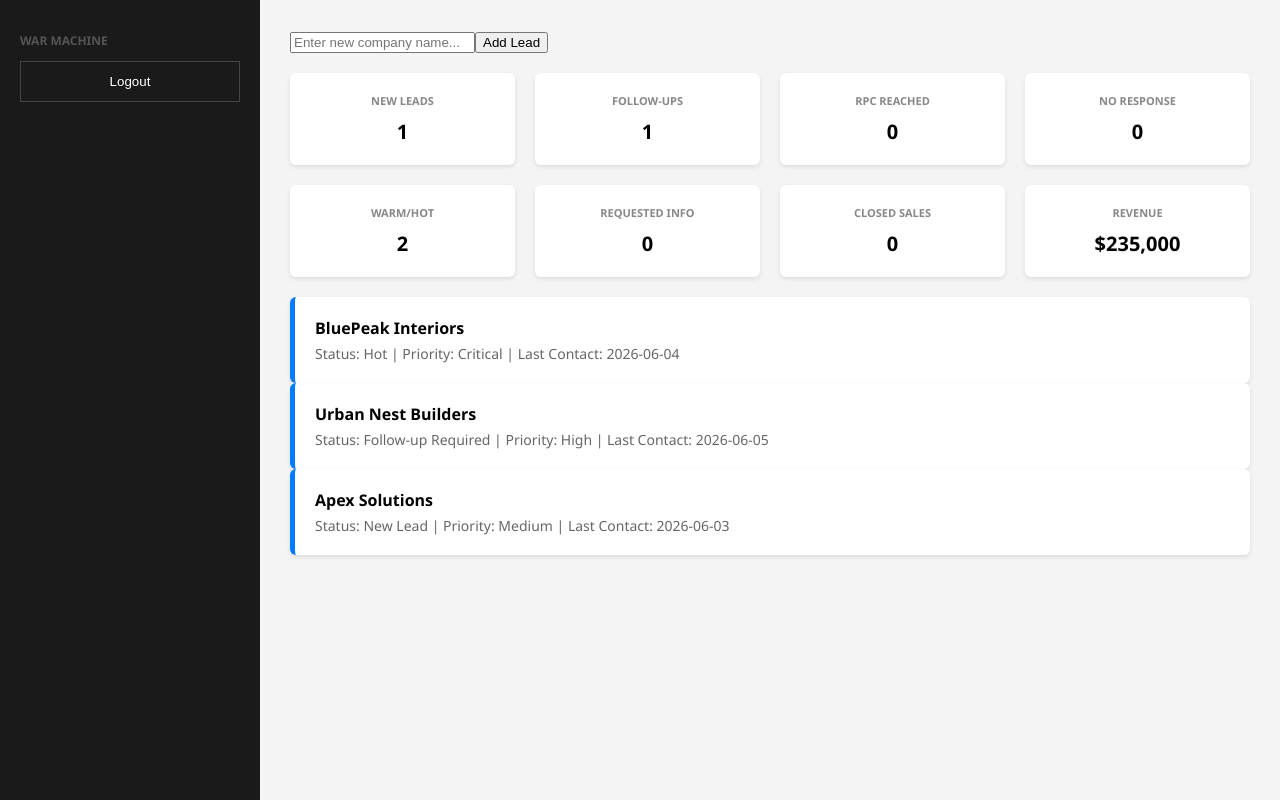
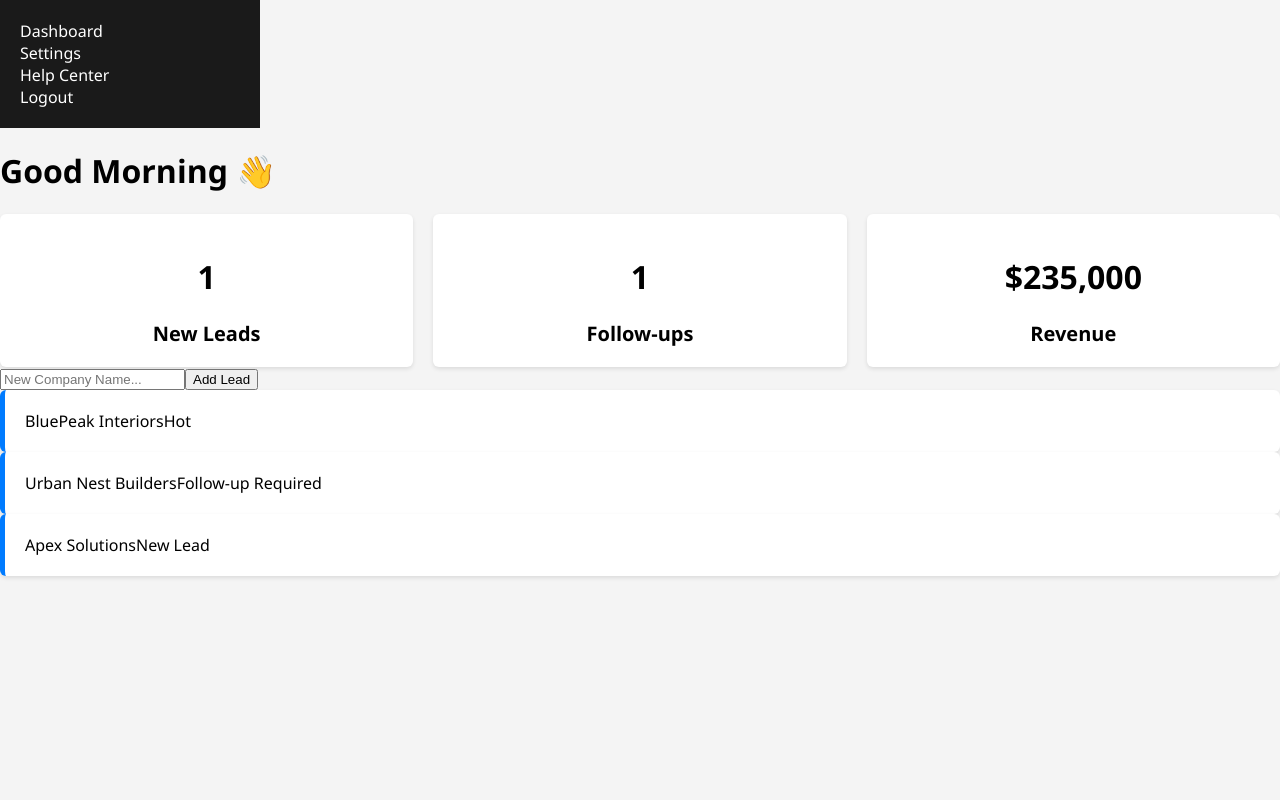
Before and after one commit to stirr3dz3phyr-ship-it/LeadFlow-WarMachine, a React (Vite) app: page / in a window 1280 px wide. Both pictures are taken after a click on the button "Authorize Login". Built offline with nearby package versions, Linux system fonts and the light colour scheme.

Commit message:
Update App.jsx

```diff
--- a/src/App.jsx
+++ b/src/App.jsx
@@ -1,4 +1,5 @@
-import React, { useState, useMemo } from 'react';
+import React, { useState, useMemo, useEffect } from 'react';
+import './styles.css';
 
 const initialLeads = [
   { id: 1, company: "BluePeak Interiors", status: "Hot", priority: "Critical", saleValue: 150000, temperature: "Hot", lastContact: "2026-06-04" },
@@ -8,94 +9,74 @@ const initialLeads = [
 
 export default function App() {
   const [isLoggedIn, setIsLoggedIn] = useState(() => localStorage.getItem('isLoggedIn') === 'true');
+  const [currentView, setCurrentView] = useState("Dashboard");
   const [leads, setLeads] = useState(initialLeads);
   const [newLeadName, setNewLeadName] = useState('');
 
-  // Save login state persistently
-  React.useEffect(() => {
-    localStorage.setItem('isLoggedIn', isLoggedIn);
-  }, [isLoggedIn]);
+  useEffect(() => { localStorage.setItem('isLoggedIn', isLoggedIn); }, [isLoggedIn]);
 
   const kpis = useMemo(() => ({
     newLeads: leads.filter(l => l.status === 'New Lead').length,
     followUpsToday: leads.filter(l => l.status === 'Follow-up Required').length,
-    rpcReached: leads.filter(l => l.rpc !== undefined && l.rpc !== '').length,
-    noResponse: leads.filter(l => l.status === 'No Response').length,
-    warmHotProspects: leads.filter(l => l.temperature === 'Warm' || l.temperature === 'Hot').length,
-    requestedInfo: leads.filter(l => l.status === 'Requested Info').length,
-    closedSales: leads.filter(l => l.status === 'Closed').length,
     totalRevenue: leads.reduce((sum, l) => sum + (l.saleValue || 0), 0)
-  }), [leads]);
-
-  const sortedLeads = useMemo(() => [...leads].sort((a, b) => {
-    const priorityWeight = { 'Critical': 1, 'High': 2, 'Medium': 3 };
-    return priorityWeight[a.priority] - priorityWeight[b.priority];
   }), [leads]);
 
   const handleAddLead = (e) => {
     e.preventDefault();
     if (!newLeadName.trim()) return;
-    const newLead = {
-      id: Date.now(),
-      company: newLeadName,
-      status: 'New Lead',
-      priority: 'Medium',
-      saleValue: 0,
-      temperature: 'Cold',
-      lastContact: new Date().toISOString().split('T')[0]
-    };
-    setLeads([...leads, newLead]);
+    setLeads([...leads, { id: Date.now(), company: newLeadName, status: 'New Lead', priority: 'Medium', lastContact: new Date().toISOString().split('T')[0] }]);
     setNewLeadName('');
   };
 
   if (!isLoggedIn) {
     return (
-      <div className="login-screen">
-        <h2>War Machine Access</h2>
-        <button onClick={() => setIsLoggedIn(true)}>Authorize Login</button>
+      <div className="login-page">
+        <div className="login-left"><div className="login-overlay"><div className="login-hero"><h1>LeadFlow War Machine</h1><p>Command Center for Strategic Growth</p></div></div></div>
+        <div className="login-right">
+          <div className="login-box">
+            <h2>Welcome Back</h2>
+            <button className="admin-login-btn" onClick={() => setIsLoggedIn(true)}>Authorize Login</button>
+          </div>
+        </div>
       </div>
     );
   }
 
   return (
-    <div className="app-container">
-      <nav className="sidebar">
-        <h3>War Machine</h3>
-        <button onClick={() => setIsLoggedIn(false)}>Logout</button>
-      </nav>
-      <main className="content">
-        <form onSubmit={handleAddLead} style={{ marginBottom: '20px' }}>
-          <input
-            value={newLeadName}
-            onChange={(e) => setNewLeadName(e.target.value)}
-            placeholder="Enter new company name..."
-          />
-          <button type="submit">Add Lead</button>
-        </form>
+    <div className="app">
+      <aside className="sidebar">
+        <div className="nav-block">
+          {["Dashboard", "Settings", "Help Center"].map((item) => (
+            <div key={item} className={`nav-item ${currentView === item ? "nav-item-active" : ""}`} onClick={() => setCurrentView(item)}>{item}</div>
+          ))}
+        </div>
+        <div className="logout" onClick={() => setIsLoggedIn(false)}>Logout</div>
+      </aside>
 
-        <div className="dashboard-grid">
-          <div className="kpi-row">
-            <div className="kpi-card"><h3>New Leads</h3><p>{kpis.newLeads}</p></div>
-            <div className="kpi-card"><h3>Follow-ups</h3><p>{kpis.followUpsToday}</p></div>
-            <div className="kpi-card"><h3>RPC Reached</h3><p>{kpis.rpcReached}</p></div>
-            <div className="kpi-card"><h3>No Response</h3><p>{kpis.noResponse}</p></div>
-          </div>
-          <div className="kpi-row">
-            <div className="kpi-card"><h3>Warm/Hot</h3><p>{kpis.warmHotProspects}</p></div>
-            <div className="kpi-card"><h3>Requested Info</h3><p>{kpis.requestedInfo}</p></div>
-            <div className="kpi-card"><h3>Closed Sales</h3><p>{kpis.closedSales}</p></div>
-            <div className="kpi-card"><h3>Revenue</h3><p>${kpis.totalRevenue.toLocaleString()}</p></div>
-          </div>
+      <main className="main">
+        {currentView === "Dashboard" && (
+          <>
+            <h1>Good Morning 👋</h1>
+            <div className="kpi-row">
+              <div className="kpi-card"><h1>{kpis.newLeads}</h1><p>New Leads</p></div>
+              <div className="kpi-card"><h1>{kpis.followUpsToday}</h1><p>Follow-ups</p></div>
+              <div className="kpi-card"><h1>${kpis.totalRevenue.toLocaleString()}</h1><p>Revenue</p></div>
+            </div>
 
-          <div className="leads-list">
-            {sortedLeads.map(lead => (
-              <div key={lead.id} className="lead-card">
-                <h4>{lead.company}</h4>
-                <p>Status: {lead.status} | Priority: {lead.priority} | Last Contact: {lead.lastContact}</p>
-              </div>
-            ))}
-          </div>
-        </div>
+            <form onSubmit={handleAddLead} className="workspace">
+              <input value={newLeadName} onChange={(e) => setNewLeadName(e.target.value)} placeholder="New Company Name..." />
+              <button type="submit">Add Lead</button>
+            </form>
+
+            <div className="followup-list">
+              {leads.map(lead => (
+                <div key={lead.id} className="lead-card">
+                  <div className="lead-top"><span>{lead.company}</span><span>{lead.status}</span></div>
+                </div>
+              ))}
+            </div>
+          </>
+        )}
       </main>
     </div>
   );
```
